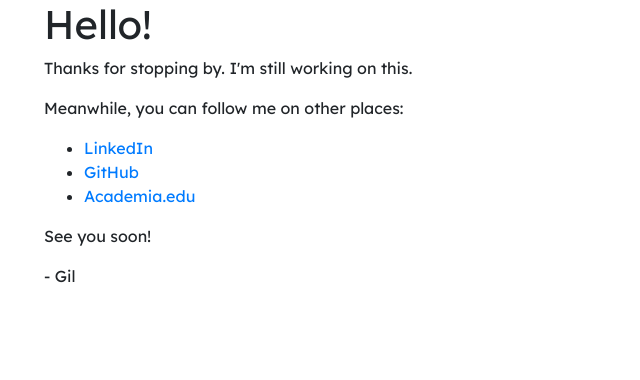
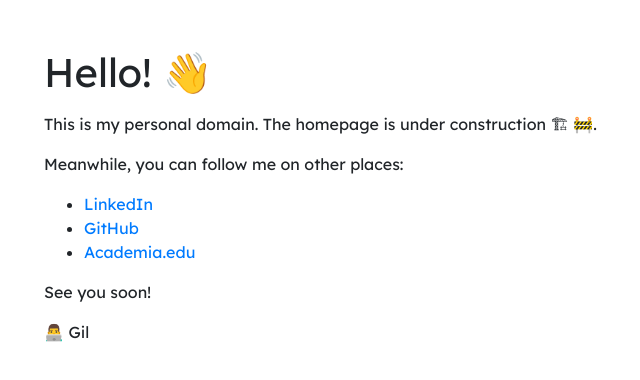
Before and after one commit to GilOliveira/GilOliveira.github.io, a plain HTML site: page index.html in a window 1280 px wide. Shown: the whole page, without its empty margins (41-681 px from the left). Drawn offline with nearby package versions, Linux system fonts and the light colour scheme.

Commit message:
v2 of the landing page 🆕

```diff
--- a/index.html
+++ b/index.html
@@ -31,9 +31,11 @@ Gil Oliveira's personal website
 
   <body>
     <main>
-      <div class="container">
-        <h1>Hello!</h1>
-        <p>Thanks for stopping by. I'm still working on this.</p>
+      <div class="container mt-5" id="mainContainer">
+        <h1>Hello! 👋</h1>
+      </div>
+      <div class="container mt-3">
+        <p>This is my personal domain. The homepage is under construction 🏗 🚧.</p>
         <p>Meanwhile, you can follow me on other places:</p>
         <ul>
           <li><a href="https://linkedin.com/in/mariogiloliveira">LinkedIn</a></li>
@@ -41,7 +43,7 @@ Gil Oliveira's personal website
           <li><a href="https://unl-pt.academia.edu/giloliveira">Academia.edu</a></li>
         </ul>
         <p>See you soon!</p>
-        <p>- Gil</p>
+        <p>👨‍💻 Gil</p>
       </div>
   </main>
 
```
